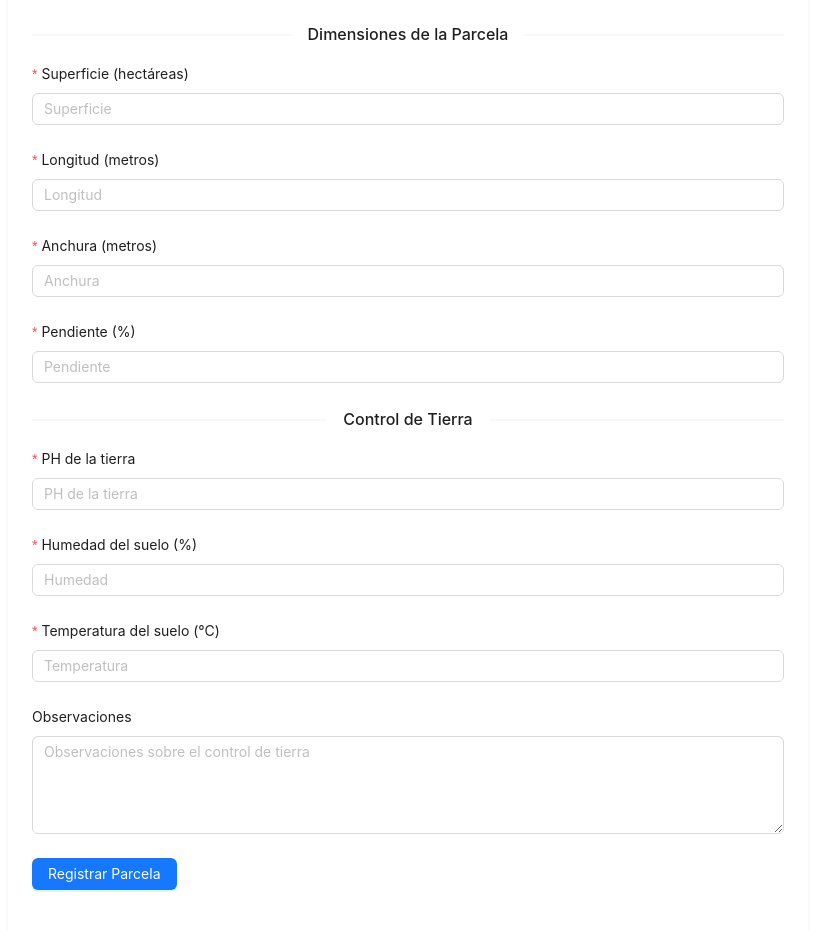
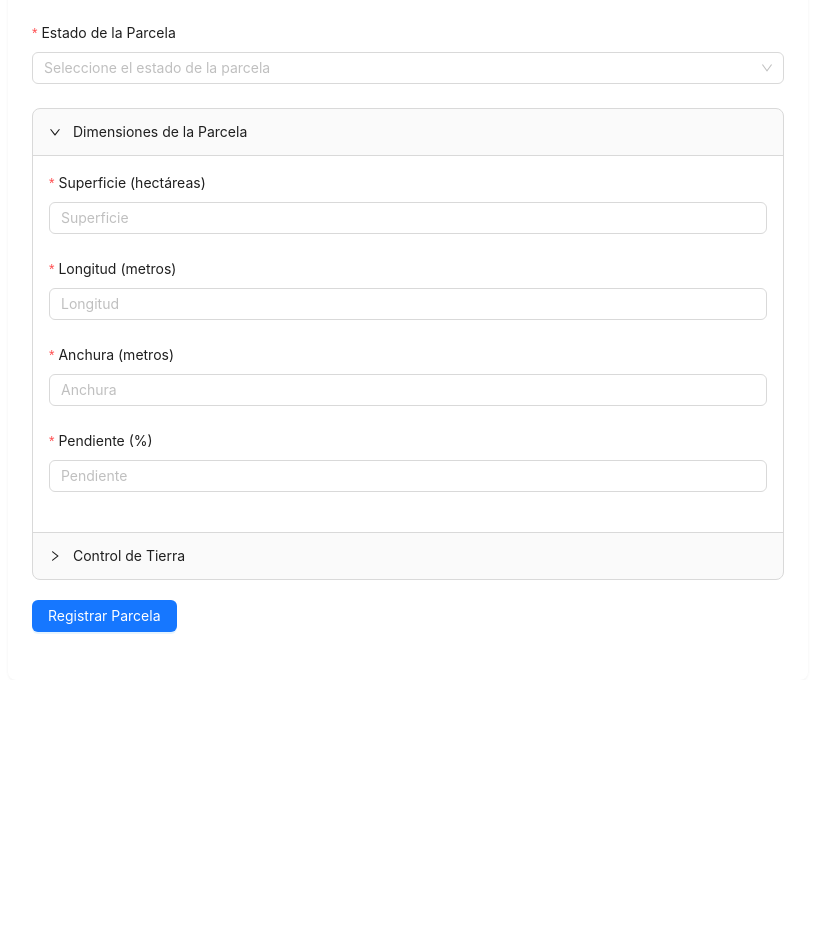
Before and after one commit to jesus-barrera-moran/vino-costero-frontend, a React (Create React App) app: page /create-parcel in a window 1280 px wide. Shown: the part 451-1382 px from the top of the page, without its empty margins (232-1047 px from the left). After the commit the page ends 1131 px from the top, so only its background shows below. Built offline with nearby package versions, Linux system fonts and the light colour scheme.

Commit message:
Refinar los campos de las parcelas

```diff
--- a/src/pages/ParcelForm.js
+++ b/src/pages/ParcelForm.js
@@ -1,6 +1,9 @@
 import React, { useEffect } from 'react';
-import { Form, Input, Button, InputNumber, message, Card, Divider } from 'antd';
+import { Form, Input, Button, InputNumber, message, Card, Collapse, Select } from 'antd';
 import { useParams, useNavigate } from 'react-router-dom';
+
+const { Panel } = Collapse;
+const { Option } = Select;
 
 // Simulación de datos existentes para edición
 const parcelasExistentes = [
@@ -10,14 +13,19 @@ const parcelasExistentes = [
     longitud: '-70.123456',
     latitud: '-33.456789',
     ubicacion: 'Fundo El Olivo',
+    estado_parcela: 'Con siembra activa',
+    dimensiones: {
       superficie: 10,
       dim_longitud: 500,
       dim_anchura: 200,
       pendiente: 15,
+    },
+    control_tierra: {
       ph: 6.5,
       humedad: 35,
       temperatura: 18,
       observaciones: 'Suelo ideal para Chardonnay',
+    },
   },
   {
     id: 2,
@@ -25,16 +33,24 @@ const parcelasExistentes = [
     longitud: '-70.654321',
     latitud: '-33.123456',
     ubicacion: 'Fundo La Escondida',
+    estado_parcela: 'Disponible',
+    dimensiones: {
       superficie: 8,
       dim_longitud: 400,
       dim_anchura: 150,
       pendiente: 12,
+    },
+    control_tierra: {
       ph: 7,
       humedad: 40,
       temperatura: 20,
       observaciones: 'Ideal para Sauvignon Blanc',
     },
+  },
 ];
+
+// Estados disponibles para la parcela
+const estadosParcelas = ['Disponible', 'Con siembra activa', 'En mantenimiento'];
 
 const ParcelForm = () => {
   const [form] = Form.useForm();
@@ -46,17 +62,24 @@ const ParcelForm = () => {
 
   useEffect(() => {
     if (isEditing && parcela) {
-      form.setFieldsValue(parcela); // Cargar los valores de la parcela en el formulario si estamos editando
+      // Separar valores de parcela y dimensiones/control de tierra para el formulario
+      form.setFieldsValue({
+        nombre: parcela.nombre,
+        longitud: parcela.longitud,
+        latitud: parcela.latitud,
+        ubicacion: parcela.ubicacion,
+        estado_parcela: parcela.estado_parcela,
+        dimensiones: parcela.dimensiones,
+        control_tierra: parcela.control_tierra,
+      });
     }
   }, [isEditing, parcela, form]);
 
   const onFinish = (values) => {
     if (isEditing) {
-      // Simulación de actualización de parcela
       console.log('Parcela actualizada:', values);
       message.success('La parcela ha sido actualizada exitosamente');
     } else {
-      // Simulación de creación de parcela
       console.log('Parcela creada:', values);
       message.success('La parcela ha sido registrada exitosamente');
     }
@@ -68,6 +91,9 @@ const ParcelForm = () => {
     message.error('Hubo un error al procesar la solicitud');
   };
 
+  const isDimensionEditable = !isEditing || parcela?.estado_parcela === 'Disponible';
+  const isControlEditable = !isEditing || parcela?.estado_parcela === 'Disponible';
+
   return (
     <Card title={isEditing ? `Editar Parcela` : `Registrar Nueva Parcela`} bordered={false} style={{ width: 800, margin: '0 auto', marginTop: 50 }}>
       <Form
@@ -77,6 +103,7 @@ const ParcelForm = () => {
         onFinish={onFinish}
         onFinishFailed={onFinishFailed}
       >
+        {/* Datos generales de la parcela */}
         <Form.Item
           label="Nombre de la parcela"
           name="nombre"
@@ -88,7 +115,7 @@ const ParcelForm = () => {
         <Form.Item
           label="Longitud (coordenadas)"
           name="longitud"
-          rules={[{ required: true, message: 'Por favor, ingrese la longitud de la parcela' }]}
+          rules={[{ required: true, message: 'Por favor, ingrese la longitud (coordenadas) de la parcela' }]}
         >
           <Input placeholder="Longitud" />
         </Form.Item>
@@ -96,7 +123,7 @@ const ParcelForm = () => {
         <Form.Item
           label="Latitud (coordenadas)"
           name="latitud"
-          rules={[{ required: true, message: 'Por favor, ingrese la latitud de la parcela' }]}
+          rules={[{ required: true, message: 'Por favor, ingrese la latitud (coordenadas) de la parcela' }]}
         >
           <Input placeholder="Latitud" />
         </Form.Item>
@@ -109,75 +136,90 @@ const ParcelForm = () => {
           <Input placeholder="Descripción de la ubicación" />
         </Form.Item>
 
-        {!isEditing && (
-          <>
-            <Divider>Dimensiones de la Parcela</Divider>
+        {/* Dropdown para cambiar el estado de la parcela */}
+        <Form.Item
+          label="Estado de la Parcela"
+          name="estado_parcela"
+          rules={[{ required: true, message: 'Por favor, seleccione el estado de la parcela' }]}
+        >
+          <Select placeholder="Seleccione el estado de la parcela">
+            {estadosParcelas.map((estado) => (
+              <Option key={estado} value={estado}>
+                {estado}
+              </Option>
+            ))}
+          </Select>
+        </Form.Item>
 
+        <Collapse defaultActiveKey={['1']} accordion>
+          {/* Sección de Dimensiones */}
+          <Panel header="Dimensiones de la Parcela" key="1">
             <Form.Item
               label="Superficie (hectáreas)"
-              name="superficie"
+              name={['dimensiones', 'superficie']}
               rules={[{ required: true, message: 'Por favor, ingrese la superficie de la parcela' }]}
             >
-              <InputNumber min={0} placeholder="Superficie" style={{ width: '100%' }} />
+              <InputNumber disabled={!isDimensionEditable} min={0} placeholder="Superficie" style={{ width: '100%' }} />
             </Form.Item>
 
             <Form.Item
               label="Longitud (metros)"
-              name="dim_longitud"
+              name={['dimensiones', 'dim_longitud']}
               rules={[{ required: true, message: 'Por favor, ingrese la longitud de la parcela en metros' }]}
             >
-              <InputNumber min={0} placeholder="Longitud" style={{ width: '100%' }} />
+              <InputNumber disabled={!isDimensionEditable} min={0} placeholder="Longitud" style={{ width: '100%' }} />
             </Form.Item>
 
             <Form.Item
               label="Anchura (metros)"
-              name="dim_anchura"
+              name={['dimensiones', 'dim_anchura']}
               rules={[{ required: true, message: 'Por favor, ingrese la anchura de la parcela en metros' }]}
             >
-              <InputNumber min={0} placeholder="Anchura" style={{ width: '100%' }} />
+              <InputNumber disabled={!isDimensionEditable} min={0} placeholder="Anchura" style={{ width: '100%' }} />
             </Form.Item>
 
             <Form.Item
               label="Pendiente (%)"
-              name="pendiente"
+              name={['dimensiones', 'pendiente']}
               rules={[{ required: true, message: 'Por favor, ingrese la pendiente de la parcela en porcentaje' }]}
             >
-              <InputNumber min={0} max={100} placeholder="Pendiente" style={{ width: '100%' }} />
+              <InputNumber disabled={!isDimensionEditable} min={0} max={100} placeholder="Pendiente" style={{ width: '100%' }} />
             </Form.Item>
+          </Panel>
 
-            <Divider>Control de Tierra</Divider>
-
+          {/* Sección de Control de Tierra */}
+          <Panel header="Control de Tierra" key="2">
             <Form.Item
               label="PH de la tierra"
-              name="ph"
+              name={['control_tierra', 'ph']}
               rules={[{ required: true, message: 'Por favor, ingrese el PH de la tierra' }]}
             >
-              <InputNumber min={0} max={14} step={0.1} placeholder="PH de la tierra" style={{ width: '100%' }} />
+              <InputNumber disabled={!isControlEditable} min={0} max={14} step={0.1} placeholder="PH de la tierra" style={{ width: '100%' }} />
             </Form.Item>
 
             <Form.Item
               label="Humedad del suelo (%)"
-              name="humedad"
+              name={['control_tierra', 'humedad']}
               rules={[{ required: true, message: 'Por favor, ingrese el porcentaje de humedad del suelo' }]}
             >
-              <InputNumber min={0} max={100} placeholder="Humedad" style={{ width: '100%' }} />
+              <InputNumber disabled={!isControlEditable} min={0} max={100} placeholder="Humedad" style={{ width: '100%' }} />
             </Form.Item>
 
             <Form.Item
               label="Temperatura del suelo (°C)"
-              name="temperatura"
+              name={['control_tierra', 'temperatura']}
               rules={[{ required: true, message: 'Por favor, ingrese la temperatura del suelo' }]}
             >
-              <InputNumber min={-50} max={50} placeholder="Temperatura" style={{ width: '100%' }} />
+              <InputNumber disabled={!isControlEditable} min={-50} max={50} placeholder="Temperatura" style={{ width: '100%' }} />
             </Form.Item>
 
-            <Form.Item label="Observaciones" name="observaciones">
-              <Input.TextArea rows={4} placeholder="Observaciones sobre el control de tierra" />
+            <Form.Item label="Observaciones" name={['control_tierra', 'observaciones']}>
+              <Input.TextArea disabled={!isControlEditable} rows={4} placeholder="Observaciones sobre el control de tierra" />
             </Form.Item>
-          </>
-        )}
+          </Panel>
+        </Collapse>
 
-        <Form.Item>
+        <Form.Item style={{ marginTop: 20 }}>
           <Button type="primary" htmlType="submit">
             {isEditing ? 'Actualizar Parcela' : 'Registrar Parcela'}
           </Button>
--- a/src/pages/ParcelsListWithDetails.js
+++ b/src/pages/ParcelsListWithDetails.js
@@ -14,10 +14,12 @@ const parcelasExistentes = [
     latitud: '-33.456789',
     ubicacion: 'Fundo El Olivo',
     estado: 'Ocupada',
-    superficie: 10,
-    dim_longitud: 500,
-    dim_anchura: 200,
-    pendiente: 15,
+    dimensiones: {
+      superficie: 10,
+      longitud: 500,
+      anchura: 200,
+      pendiente: 15,
+    },
     siembra_activa: {
       tipo_uva: 'Chardonnay',
       fecha_plantacion: '2023-04-15',
@@ -40,10 +42,12 @@ const parcelasExistentes = [
     latitud: '-33.123456',
     ubicacion: 'Fundo La Escondida',
     estado: 'Ocupada',
-    superficie: 8,
-    dim_longitud: 400,
-    dim_anchura: 150,
-    pendiente: 12,
+    dimensiones: {
+      superficie: 8,
+      longitud: 400,
+      anchura: 150,
+      pendiente: 12,
+    },
     siembra_activa: {
       tipo_uva: 'Pinot Noir',
       fecha_plantacion: '2023-06-10',
@@ -82,14 +86,14 @@ const ParcelsListWithDetails = () => {
       key: 'ubicacion',
     },
     {
-      title: 'Superficie (ha)',
-      dataIndex: 'superficie',
-      key: 'superficie',
+      title: 'Longitud',
+      dataIndex: 'longitud',
+      key: 'longitud',
     },
     {
-      title: 'Pendiente (%)',
-      dataIndex: 'pendiente',
-      key: 'pendiente',
+      title: 'Latituda',
+      dataIndex: 'latitud',
+      key: 'latitud',
     },
     {
       title: 'Acciones',
@@ -141,10 +145,10 @@ const ParcelsListWithDetails = () => {
           }
         >
           <Descriptions column={1} bordered>
-            <Descriptions.Item label="Superficie">{parcela.superficie} hectáreas</Descriptions.Item>
-            <Descriptions.Item label="Longitud">{parcela.dim_longitud} metros</Descriptions.Item>
-            <Descriptions.Item label="Anchura">{parcela.dim_anchura} metros</Descriptions.Item>
-            <Descriptions.Item label="Pendiente">{parcela.pendiente}%</Descriptions.Item>
+            <Descriptions.Item label="Superficie">{parcela.dimensiones.superficie} hectáreas</Descriptions.Item>
+            <Descriptions.Item label="Longitud">{parcela.dimensiones.longitud} metros</Descriptions.Item>
+            <Descriptions.Item label="Anchura">{parcela.dimensiones.anchura} metros</Descriptions.Item>
+            <Descriptions.Item label="Pendiente">{parcela.dimensiones.pendiente}%</Descriptions.Item>
           </Descriptions>
         </Panel>
 
```
Lines whose indentation alone changed are shown as unchanged.
